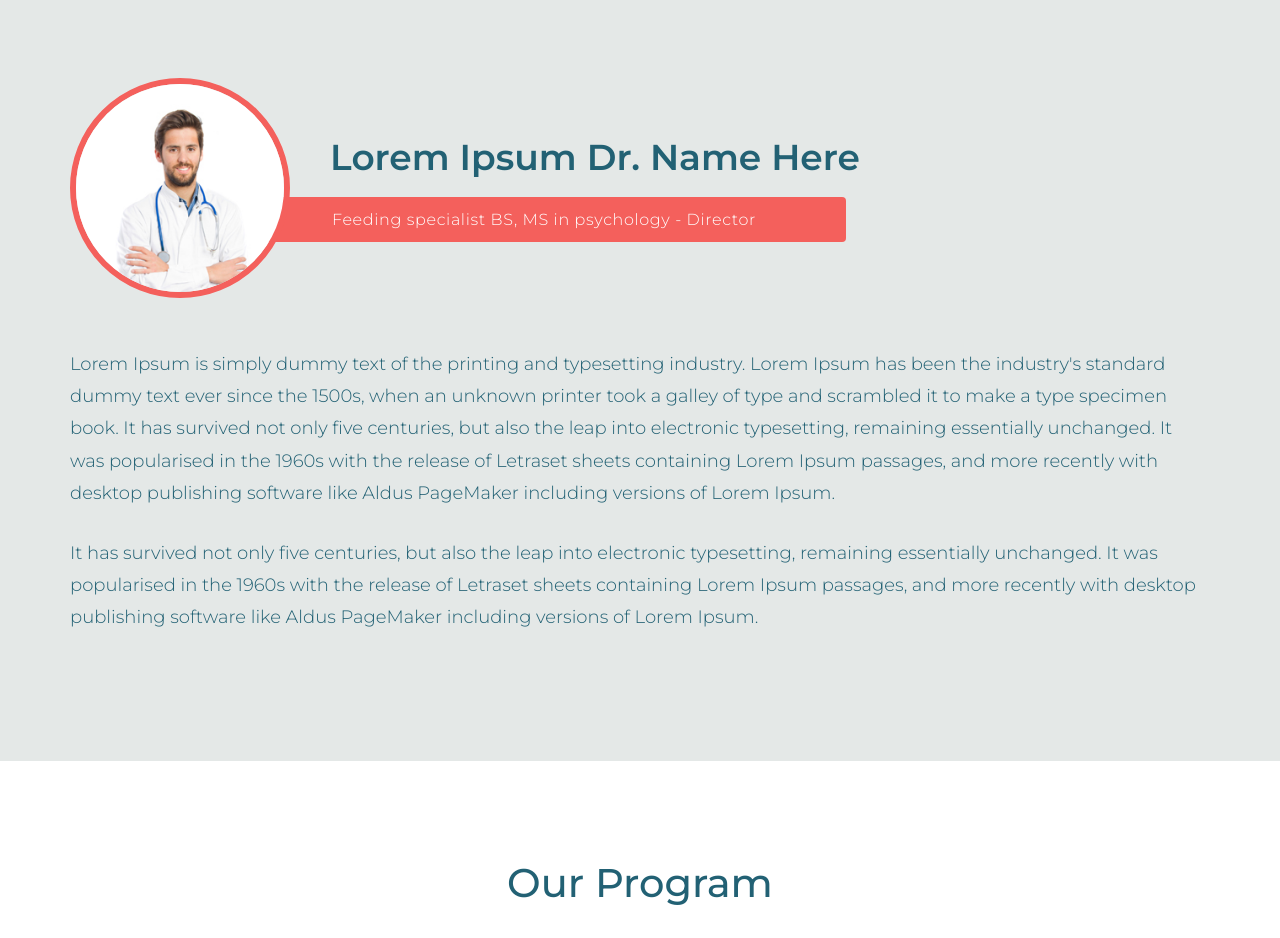
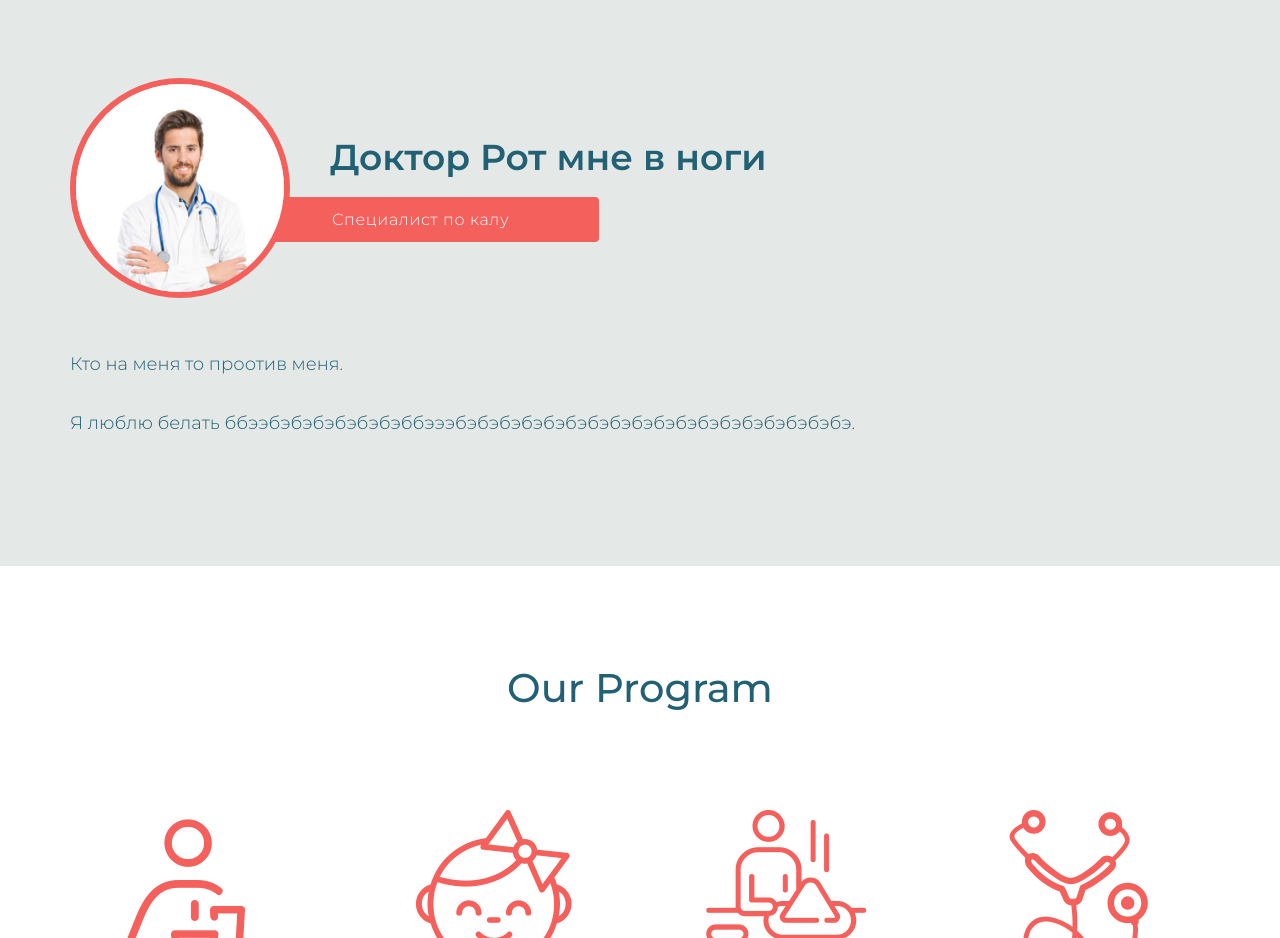
Before and after one commit to Deag999/test2, a plain HTML site: page index.html in a window 1280 px wide. Shown: the part 1920-2858 px from the top of the page. Drawn offline with Linux system fonts and the light colour scheme.

Commit message:
Update index.html

```diff
--- a/index.html
+++ b/index.html
@@ -202,15 +202,15 @@
 						</div>
 
 						<div class="doctor-desc">
-							<h2>Lorem Ipsum Dr. Name Here</h2>
-							<p>Feeding specialist BS, MS in psychology - Director</p>
+							<h2>Доктор Рот мне в ноги</h2>
+							<p>Специалист по калу</p>
 						</div>
 					</div>
 
 					<div class="doctor-about">
-						<p>Lorem Ipsum is simply dummy text of the printing and typesetting industry. Lorem Ipsum has been the industry's standard dummy text ever since the 1500s, when an unknown printer took a galley of type and scrambled it to make a type specimen book. It has survived not only five centuries, but also the leap into electronic typesetting, remaining essentially unchanged. It was popularised in the 1960s with the release of Letraset sheets containing Lorem Ipsum passages, and more recently with desktop publishing software like Aldus PageMaker including versions of Lorem Ipsum.</p>
+						<p>Кто на меня то проотив меня.</p>
 
-						<p>It has survived not only five centuries, but also the leap into electronic typesetting, remaining essentially unchanged. It was popularised in the 1960s with the release of Letraset sheets containing Lorem Ipsum passages, and more recently with desktop publishing software like Aldus PageMaker including versions of Lorem Ipsum.</p>
+						<p>Я люблю белать ббээбэбэбэбэбэбэббэээбэбэбэбэбэбэбэбэбэбэбэбэбэбэбэбэбэбэ.</p>
 					</div>
 				</div>
 			</div>
```
